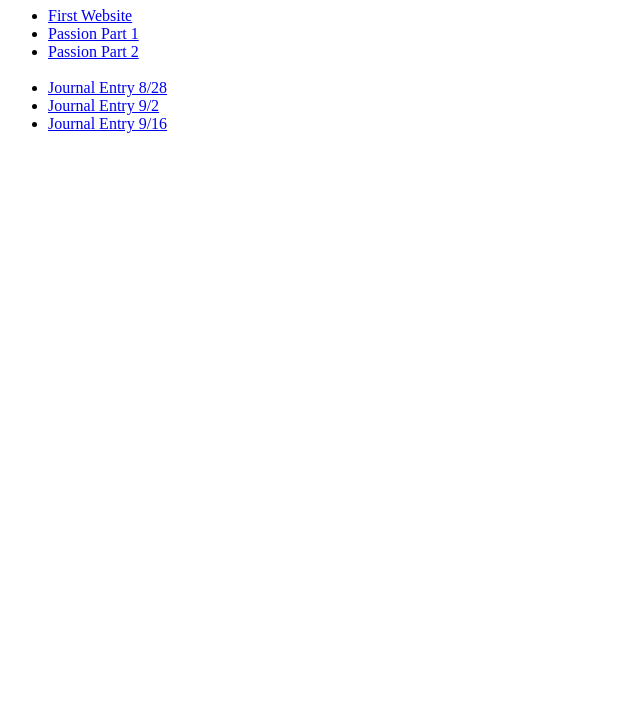
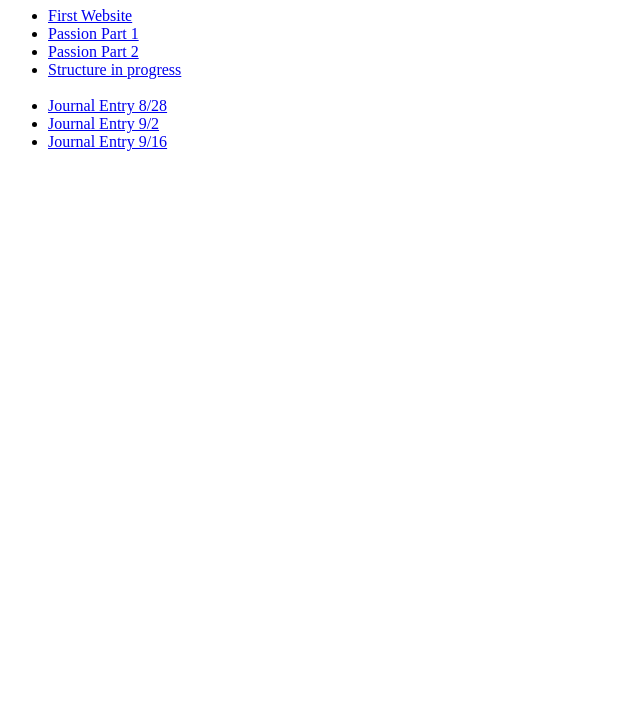
Before and after one commit to leahjmoz/Homepage-Handmade-Web, a plain HTML site: page index.html in a window 1280 px wide. Shown: the part 73-800 px from the top of the page, without its empty margins (0-640 px from the left). Drawn offline with Linux system fonts and the light colour scheme.

Commit message:
structure to homepage

```diff
--- a/index.html
+++ b/index.html
@@ -11,6 +11,7 @@
             <li><a href="first-website/index.html">First Website</a></li>
             <li><a href="passion2/index.html">Passion Part 1</a></li>
             <li><a href="passion/index.html">Passion Part 2</a></li>
+            <li><a href="structure/index.html">Structure in progress</a> </li>
             <br>
             <li><a href="journal-entry/index.html">Journal Entry 8/28</a></li>
             <li><a href="journal-entry/index2.html">Journal Entry 9/2</a></li>
```
